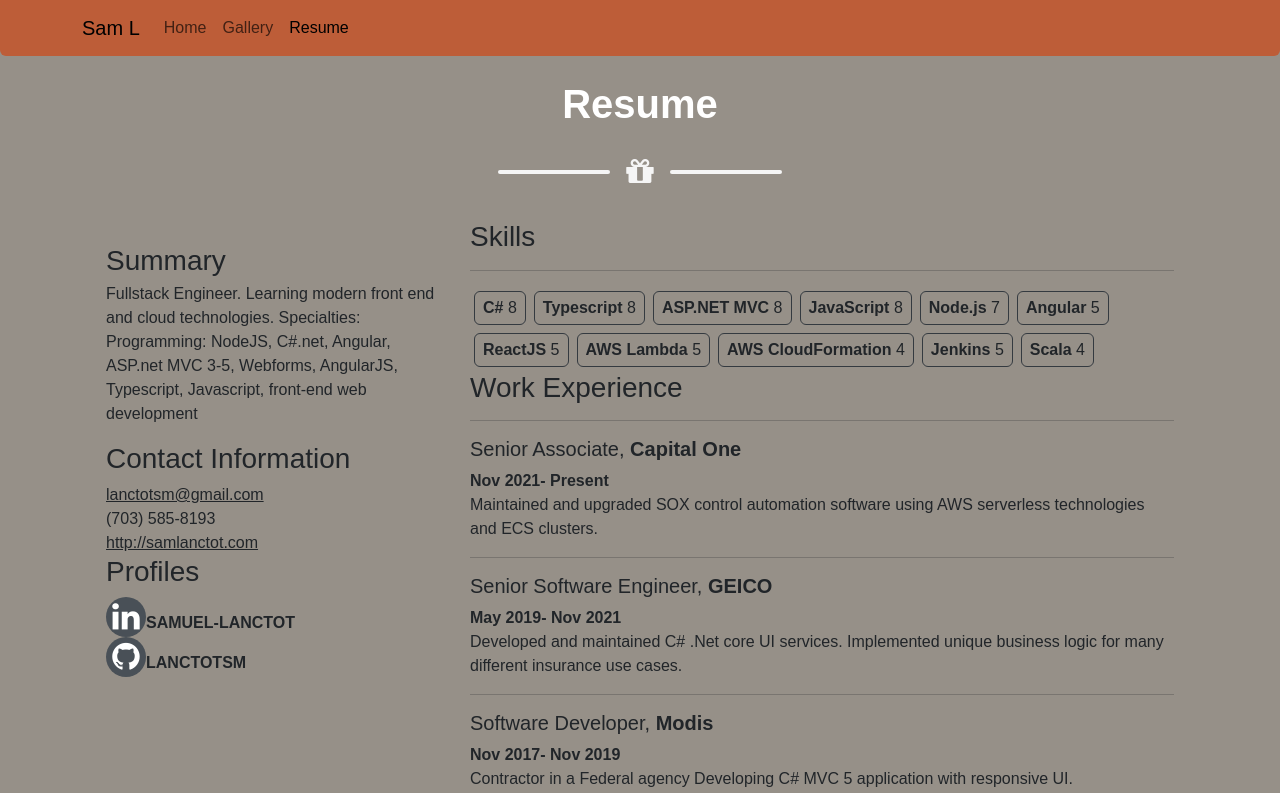
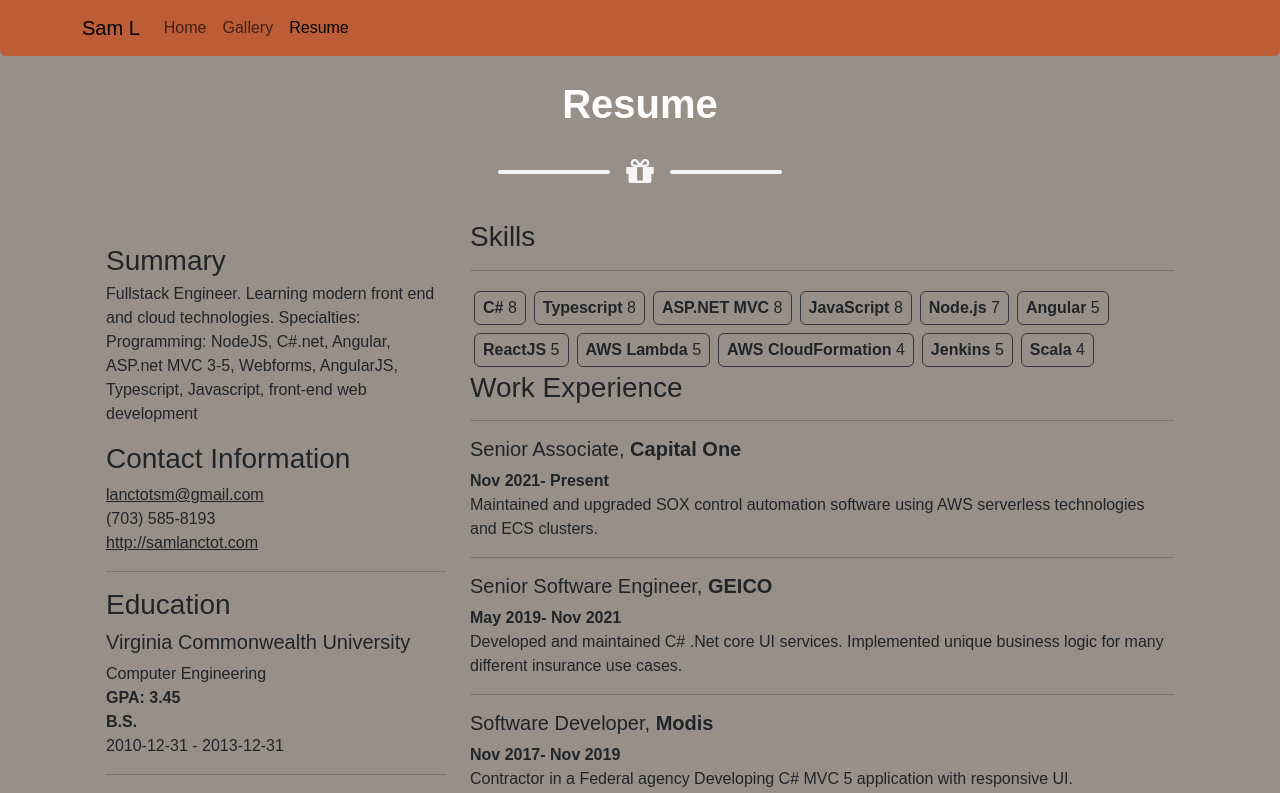
Before and after one commit to lanctotsm/Sam2023website, a React (Create React App) app in the folder app/: page /resume in a window 1280 px wide. Shown: the top 793 px of the page. Built offline with nearby package versions, Linux system fonts and the light colour scheme.

Commit message:
update to add education to resume page

```diff
--- a/app/src/components/Resume.tsx
+++ b/app/src/components/Resume.tsx
@@ -35,8 +35,29 @@
                 <div>
                     <a href={localResume.basics.website} target="_blank" style={{color:'inherit',textDecoration:'underline'}}>{localResume.basics.website}</a>
                 </div>
+                <hr/>
+            </div>
+            {(!localResume.education?.length)? null :
+            <div>
+                <h3>Education</h3>
+                {(localResume.education).map((education: any, index: number) => (
+                    <div key={index+education.institution}>
+                        <h5>{education.institution}</h5>
+                        <div>{education.area}</div>
+                        {(!education.score) ? null :
+                        <div>
+                            <span style={{fontWeight:'bold'}}>GPA: {education.score} </span>
+                        </div>
+                        }
+                        <div style={{fontWeight:'bold'}}>{education.studyType}</div>
+                        <div>{education.startDate} - {education.endDate}</div>
+                        <hr/>
+                    </div>
+                ))
 
+                }
             </div>
+            }
                 {(isEmpty(localResume.basics.profiles)) ? null:
                 <div>
                     <h3>Profiles</h3>
@@ -53,6 +74,7 @@
                     ))}
                 </div>
             }
+
             {(localResume.interests.length === 0) ? null:
             <div>
                    <h3 className='mb-1'>Interests</h3>
@@ -64,6 +86,7 @@
 
             </div>
             }
+
             </Col>
             <Col xs={12} md={8}>
             <div>
--- a/app/src/resume.json
+++ b/app/src/resume.json
@@ -98,12 +98,12 @@
 
     "education": [
       {
-        "institution": "Virginia Commonwealth University, SCHOOL OF ENGINEERING",
+        "institution": "Virginia Commonwealth University",
         "area": "Computer Engineering",
         "studyType": "B.S.",
         "startDate": "2010-12-31",
         "endDate": "2013-12-31",
-        "score": "",
+        "score": "3.45",
         "courses": [
           "Multi-Core Programming",
           "Digital Systems Design",
```
